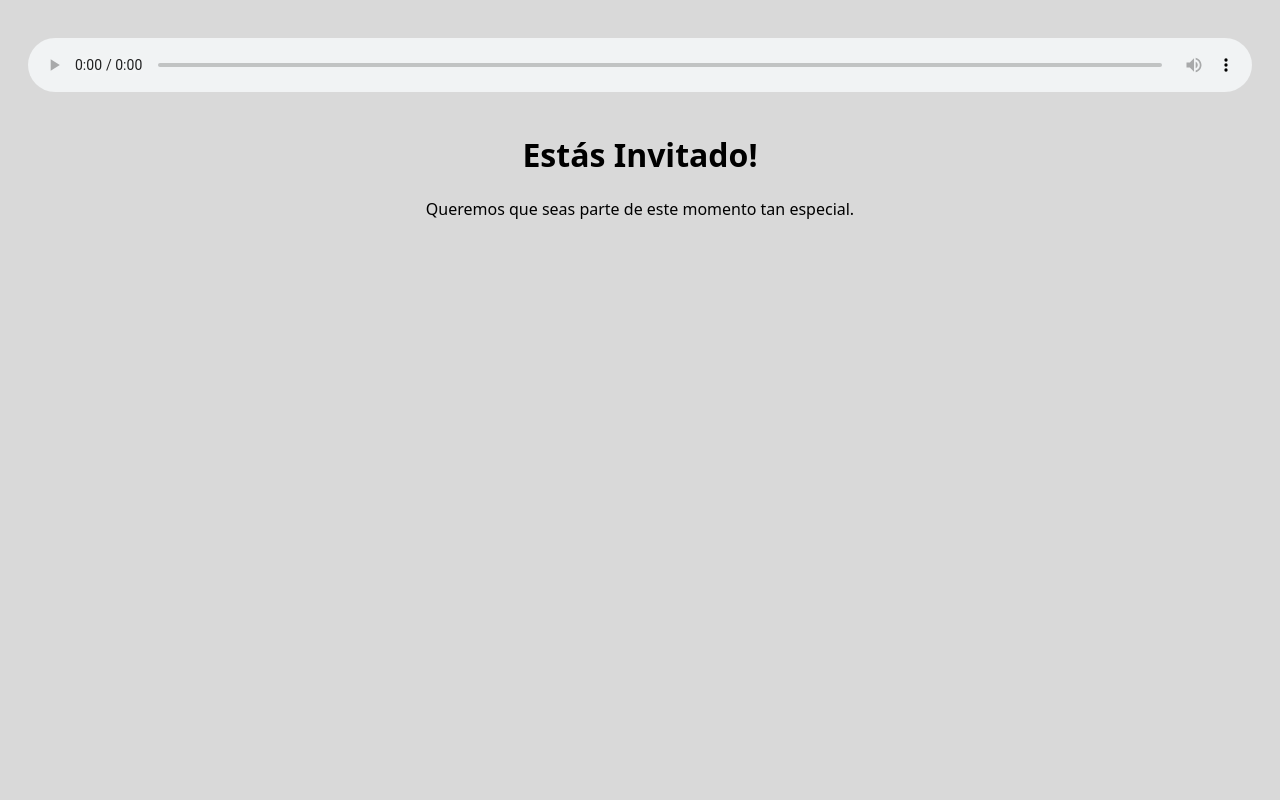
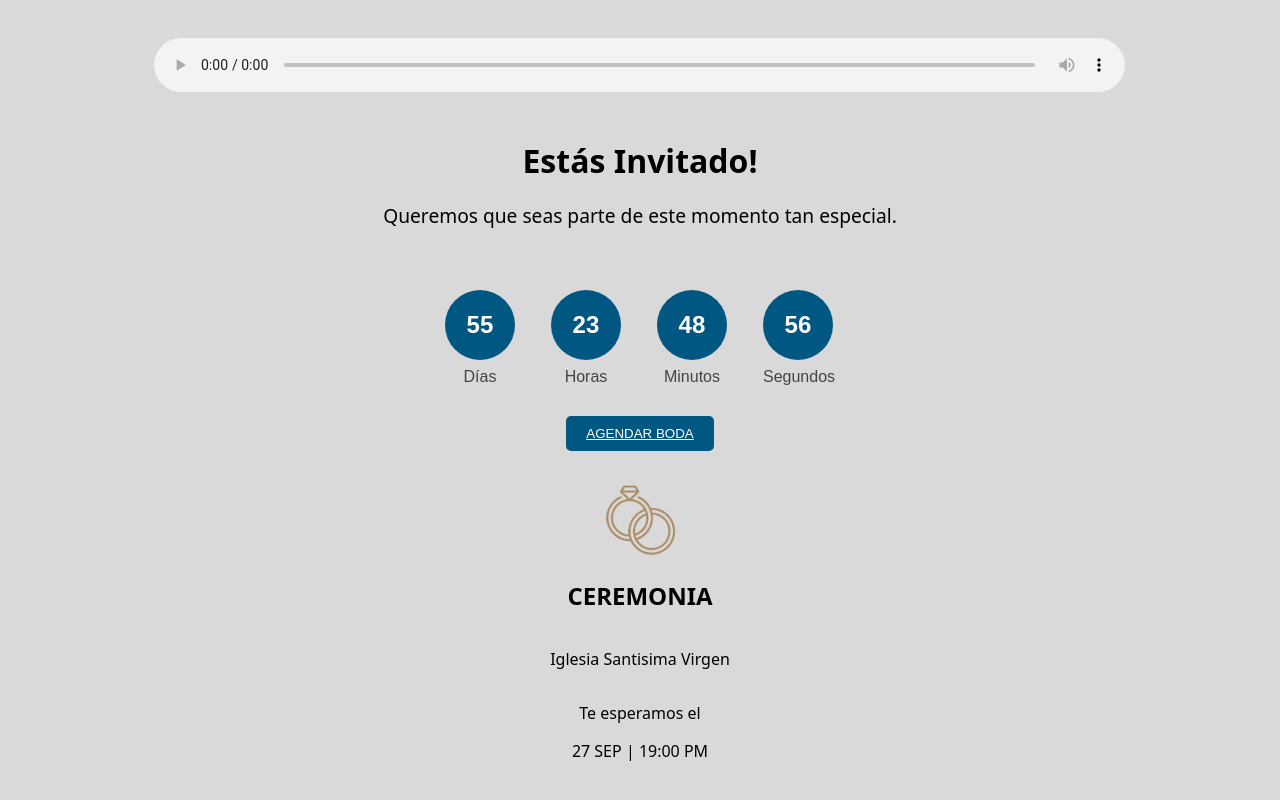
Before and after one commit to ludwingx/invitacion-1, an Astro site: page / in a window 1280 px wide. Shown: the part 810-1610 px from the top of the page. Built offline with nearby package versions, Linux system fonts and the light colour scheme; Astro itself is replaced by a stand-in of ours.

Commit message:
Actualizar configuración y añadir nuevos componentes

```diff
--- a/astro.config.mjs
+++ b/astro.config.mjs
@@ -1,5 +1,9 @@
 // @ts-check
 import { defineConfig } from 'astro/config';
 
+import react from '@astrojs/react';
+
 // https://astro.build/config
-export default defineConfig({});
+export default defineConfig({
+  integrations: [react()]
+});
--- a/src/components/AudioPlayer.astro
+++ b/src/components/AudioPlayer.astro
@@ -16,7 +16,7 @@ const { src } = Astro.props; // Puedes pasar el src y el título del audio como
     align-items: center;
     border-radius: 8px; /* Bordes redondeados */
     padding: 20px;
-    margin: 20px 0; /* Espaciado vertical */
+    margin: 20px 10%; /* Espaciado vertical */
 
   }
 
--- /dev/null
+++ b/src/components/Button.astro
@@ -0,0 +1,37 @@
+---
+// Button.astro
+const { url, text } = Astro.props;
+---
+
+<button
+    class="button"
+>
+    <a class="button-link" text-decoration="none" href={url}>{text}</a>
+</button>
+
+<style>
+    .button {
+        background-color: #005782; /* Cambia esto al color que desees */
+        color: white;
+        text-decoration: none !important;
+        border: none;
+        border-radius: 5px;
+        padding: 10px 20px;
+        cursor: pointer;
+        transition: background-color 0.3s;
+    }
+
+    .button:hover {
+        background-color: #00456b; /* Cambia esto al color de hover que desees */
+    }
+    .button-link{
+        color: white;
+    }
+    .button-link[data-astro-cid-vnzlvqnm] {
+    all: unset;
+    color: white;
+    text-decoration: none !important;
+    cursor: pointer;
+}
+
+</style>
--- a/src/components/Count.jsx
+++ /dev/null
@@ -1,51 +0,0 @@
-import React, { useEffect, useState } from 'react';
-
-const Count = ({ targetDate }) => {
-    const calculateTimeRemaining = () => {
-        const now = new Date(); // Fecha y hora actuales
-        const totalSeconds = Math.floor((targetDate.getTime() - now.getTime()) / 1000); // Calcular la diferencia en segundos
-
-        // Asegurarse de que totalSeconds no sea negativo
-        if (totalSeconds < 0) return { days: 0, hours: 0, minutes: 0, seconds: 0 };
-
-        const seconds = totalSeconds % 60;
-        const minutes = Math.floor((totalSeconds / 60) % 60);
-        const hours = Math.floor((totalSeconds / 3600) % 24);
-        const days = Math.floor(totalSeconds / (3600 * 24));
-
-        return { days, hours, minutes, seconds };
-    };
-
-    const [timeRemaining, setTimeRemaining] = useState(calculateTimeRemaining());
-
-    useEffect(() => {
-        const interval = setInterval(() => {
-            setTimeRemaining(calculateTimeRemaining()); // Actualiza el tiempo restante
-        }, 1000);
-
-        // Limpiar el intervalo al desmontar el componente
-        return () => clearInterval(interval);
-    }, []);
-
-    return (
-        <div className="countdown-container">
-            <h2>Cuenta Regresiva para el 25 de Diciembre</h2>
-            <div className="countdown">
-                <div className="time">
-                    <div className="circle">{timeRemaining.days}</div> Días
-                </div>
-                <div className="time">
-                    <div className="circle">{timeRemaining.hours}</div> Horas
-                </div>
-                <div className="time">
-                    <div className="circle">{timeRemaining.minutes}</div> Minutos
-                </div>
-                <div className="time">
-                    <div className="circle">{timeRemaining.seconds}</div> Segundos
-                </div>
-            </div>
-        </div>
-    );
-};
-
-export default Count;
--- /dev/null
+++ b/src/components/WeddingEvent .astro
@@ -0,0 +1,26 @@
+<div class="weddingEvent">
+    <img src="/anillos.png" alt="">
+    <h2>CEREMONIA</h2>
+    <p>Iglesia Santisima Virgen</p>
+    <p>Te esperamos el</p>
+    <div class="date-hour">
+        <span class="date">27 SEP</span>
+        <span class="separator">|</span>
+        <span class="hour">19:00 PM</span>
+    </div>
+</div>
+
+<style>
+    .weddingEvent{
+        display: flex;
+        justify-content: center;
+        align-items: center;
+        flex-direction: column;
+
+    }
+    .weddingEvent img{
+        margin-top: 30px;
+        width: 80px;
+
+    }
+</style>
--- /dev/null
+++ b/src/components/count/Count.jsx
@@ -0,0 +1,49 @@
+import React, { useEffect, useState } from 'react';
+import styles from './Count.module.css';
+
+const Count = ({ targetDate }) => {
+    const calculateTimeRemaining = () => {
+        const now = new Date();
+        const totalSeconds = Math.floor((targetDate.getTime() - now.getTime()) / 1000);
+
+        if (totalSeconds < 0) return { days: 0, hours: 0, minutes: 0, seconds: 0 };
+
+        const seconds = totalSeconds % 60;
+        const minutes = Math.floor((totalSeconds / 60) % 60);
+        const hours = Math.floor((totalSeconds / 3600) % 24);
+        const days = Math.floor(totalSeconds / (3600 * 24));
+
+        return { days, hours, minutes, seconds };
+    };
+
+    const [timeRemaining, setTimeRemaining] = useState(calculateTimeRemaining());
+
+    useEffect(() => {
+        const interval = setInterval(() => {
+            setTimeRemaining(calculateTimeRemaining());
+        }, 1000);
+
+        return () => clearInterval(interval);
+    }, []);
+
+    return (
+        <div className={styles.countdownContainer}>
+            <div className={styles.countdown}>
+                <div className={styles.time}>
+                    <div className={styles.circle}>{timeRemaining.days}</div> Días
+                </div>
+                <div className={styles.time}>
+                    <div className={styles.circle}>{timeRemaining.hours}</div> Horas
+                </div>
+                <div className={styles.time}>
+                    <div className={styles.circle}>{timeRemaining.minutes}</div> Minutos
+                </div>
+                <div className={styles.time}>
+                    <div className={styles.circle}>{timeRemaining.seconds}</div> Segundos
+                </div>
+            </div>
+        </div>
+    );
+};
+
+export default Count;
--- /dev/null
+++ b/src/components/count/Count.module.css
@@ -0,0 +1,48 @@
+/* Estilos del Contenedor Principal */
+.countdownContainer {
+    display: flex;
+    flex-direction: column;
+    align-items: center;
+    justify-content: center;
+    font-family: Arial, sans-serif;
+    color: #333;
+}
+/* Estilos de la Cuenta Regresiva */
+.countdown {
+    display: flex;
+    gap: 1rem;
+    justify-self: center;
+    margin-top: 2rem;
+}
+
+.time {
+    text-align: center;
+    font-size: 1rem;
+    color: #444;
+    margin: 10px
+}
+
+/* Estilos del Círculo */
+.circle {
+    width: 70px;
+    height: 70px;
+    display: flex;
+    align-items: center;
+    justify-content: center;
+    background-color: #005782; /* Cambia este color al que prefieras */
+    color: #fff;
+    border-radius: 50%; /* Hace que el elemento sea circular */
+    font-size: 1.5rem;
+    font-weight: bold;
+    margin-bottom: 0.5rem;
+
+}
+
+/* Estilos Responsivos (Opcional) */
+@media (max-width: 600px) {
+    .circle {
+        width: 50px;
+        height: 50px;
+        font-size: 1.2rem;
+    }
+}
--- a/src/layouts/Layout.astro
+++ b/src/layouts/Layout.astro
@@ -1,5 +1,6 @@
 ---
 import HeroImage from '../components/HeroImage.astro';
+import '../components/count/Count.module.css';
 
 interface Props {
 	title: string;
--- a/src/pages/index.astro
+++ b/src/pages/index.astro
@@ -1,10 +1,11 @@
 ---
 import Layout from "../layouts/Layout.astro";
 import AudioPlayer from "../components/AudioPlayer.astro";
-import CountDown from "../components/CountDown.astro";
-import Count from "../components/Count";
+import Count from "../components/count/Count";
+import Button from "../components/Button.astro";
+import WeddingEvent from "../components/WeddingEvent .astro";
 const audioSrc = "/music/amtrak.mp3";
-const targetDate = new Date('December 25, 2024 00:00:00'); // Fecha objetivo
+const targetDate = new Date("December 25, 2024 00:00:00"); // Fecha objetivo
 ---
 
 <Layout title="Welcome to Astro.">
@@ -12,24 +13,46 @@ const targetDate = new Date('December 25, 2024 00:00:00'); // Fecha objetivo
     <AudioPlayer src={audioSrc} />
 
     <div class="initial-text">
-      <h1 class="title">Estás Invitado!</h1>
+      <h2 class="title">Estás Invitado!</h2>
       <p class="subtitle">
         Queremos que seas parte de este momento tan especial.
       </p>
     </div>
 
-	<Count client:load targetDate={targetDate} ></Count>
+    <Count client:load targetDate={targetDate} />
+
+    <div class="btn">
+      <Button
+        url="https://calendar.google.com/calendar/render?action=TEMPLATE&text=Boda&dates=20241225%2F20241226&details=Celebraci%C3%B3n%20de%20nuestra%20boda!&sf=true"
+        text="AGENDAR BODA"
+      />
+    </div>
+
+    <WeddingEvent />
   </main>
 </Layout>
 
 <style>
   main {
-    min-height: 100vh; /* Asegura que el main ocupe al menos toda la altura de la ventana */
-    box-sizing: border-box; /* Incluye padding en el cálculo del ancho/alto */
+    min-height: 100vh;
+    box-sizing: border-box;
   }
 
   .initial-text {
-	text-align: center; /* Centra el texto */
-
+    text-align: center;
+    margin: 0px 20%;
+  }
+  .title {
+    font-size: 2rem;
+    margin-bottom: 20px;
+  }
+  .subtitle {
+    font-size: 1.2rem;
+  }
+  .btn {
+    display: flex;
+    justify-content: center;
+    align-items: center;
+    margin-top: 20px;
   }
 </style>
--- a/tsconfig.json
+++ b/tsconfig.json
@@ -1,3 +1,7 @@
 {
-  "extends": "astro/tsconfigs/strict"
+  "extends": "astro/tsconfigs/strict",
+  "compilerOptions": {
+    "jsx": "react-jsx",
+    "jsxImportSource": "react"
+  }
 }
```
Also changed, not shown: package.json (+6 -1 lines), src/components/CountDown.astro (deleted, +0 -57 lines), public/anillos.png (added), 1 other file.
